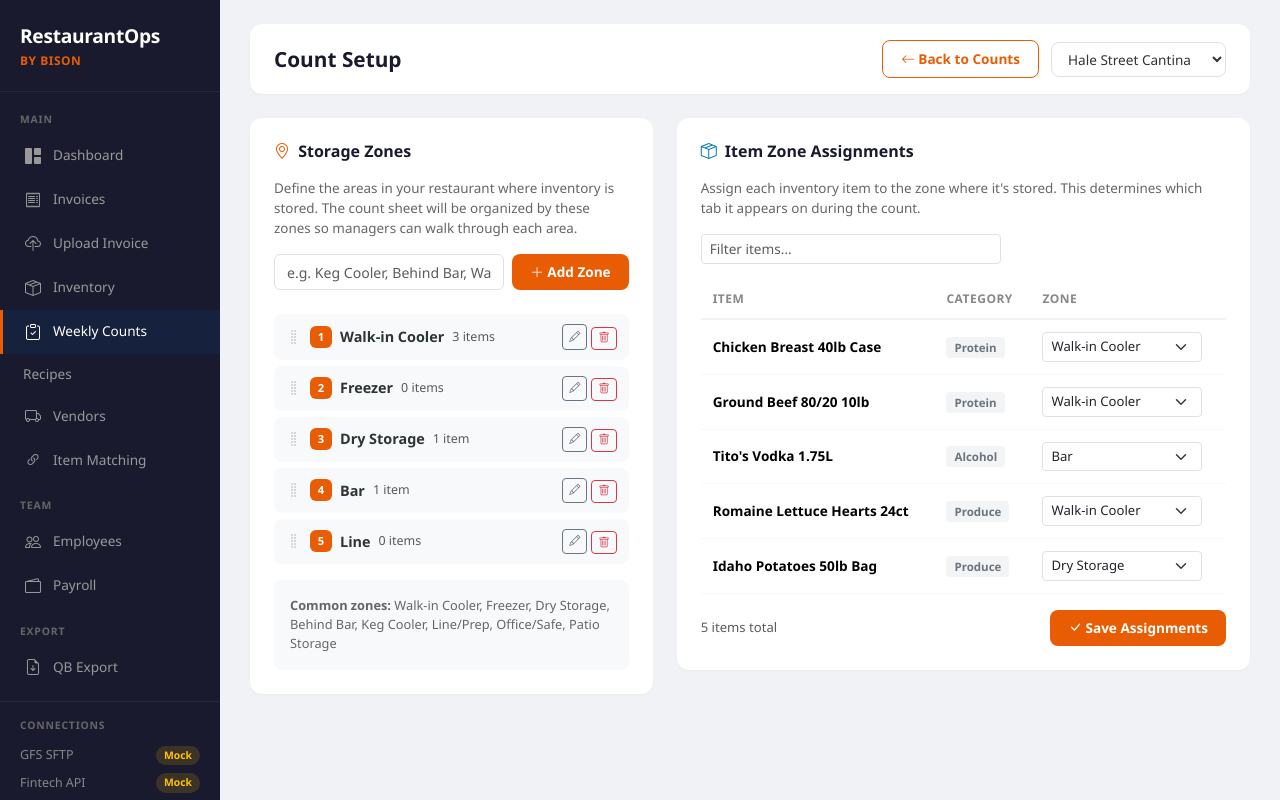
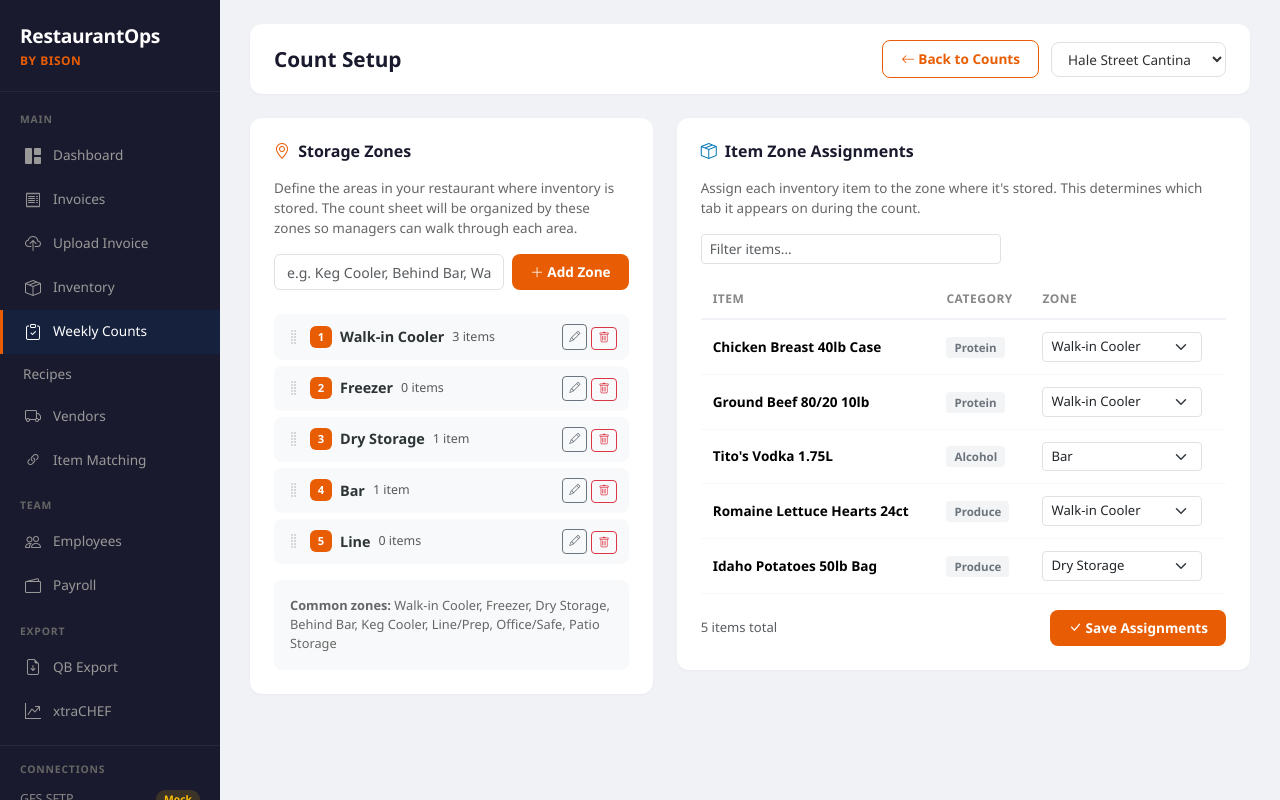
Before and after one commit to Bison1330/restaurant-ops, a Flask app: page /counts/setup in a window 1280 px wide. Run offline with Flask 3, Linux system fonts and the light colour scheme; parts of the project's set-up code (start-up, migrations or seed data) failed here and were passed over.

Commit message:
Add xtraCHEF link to navigation

```diff
--- a/templates/base.html
+++ b/templates/base.html
@@ -402,7 +402,10 @@
             <a href="{{ url_for('export_qb_invoices') }}" class="{% if request.path == '/invoices/export/qb' %}active{% endif %}">
                 <i class="bi bi-file-earmark-arrow-down"></i> QB Export
             </a>
-        </div>
+
+            <a href="{{ url_for('xtrachef.xtra_chef') }}" class="{% if '/xtra-chef' in request.path %}active{% endif %}">
+                <i class="bi bi-graph-up-arrow"></i> xtraCHEF
+            </a></div>
 
         <div class="sidebar-status">
             <div class="status-title">Connections</div>
```
